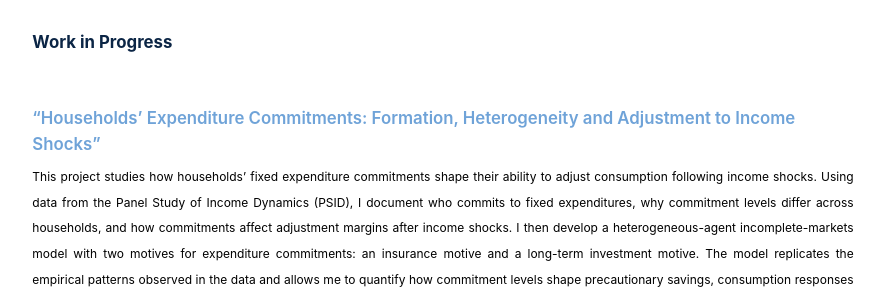
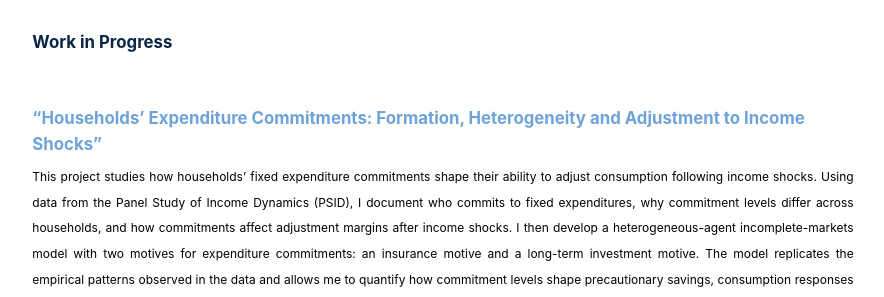
Before and after one commit to LudovicRoussel/ludovicroussel.github.io, a Jekyll site: the page built from Research/Research.md, in a window 1280 px wide. Shown: the part 242-539 px from the top of the page, without its empty margins (197-1081 px from the left). Built offline with Jekyll 4.4.1, drawn with Linux system fonts in a browser that asks for light colours.

Commit message:
Make paper titles bold
Add bold styling to paper titles.

```diff
--- a/_sass/main.scss
+++ b/_sass/main.scss
@@ -96,6 +96,11 @@ main h1 {
 .paper-title a:hover {
   text-decoration: underline;
 }
+/* Titres de papiers : en gras */
+.paper-title,
+.paper-title a {
+  font-weight: 700;   // gras net mais propre
+}
 
 /* ===============================
    Autres titres (fallback)
```
